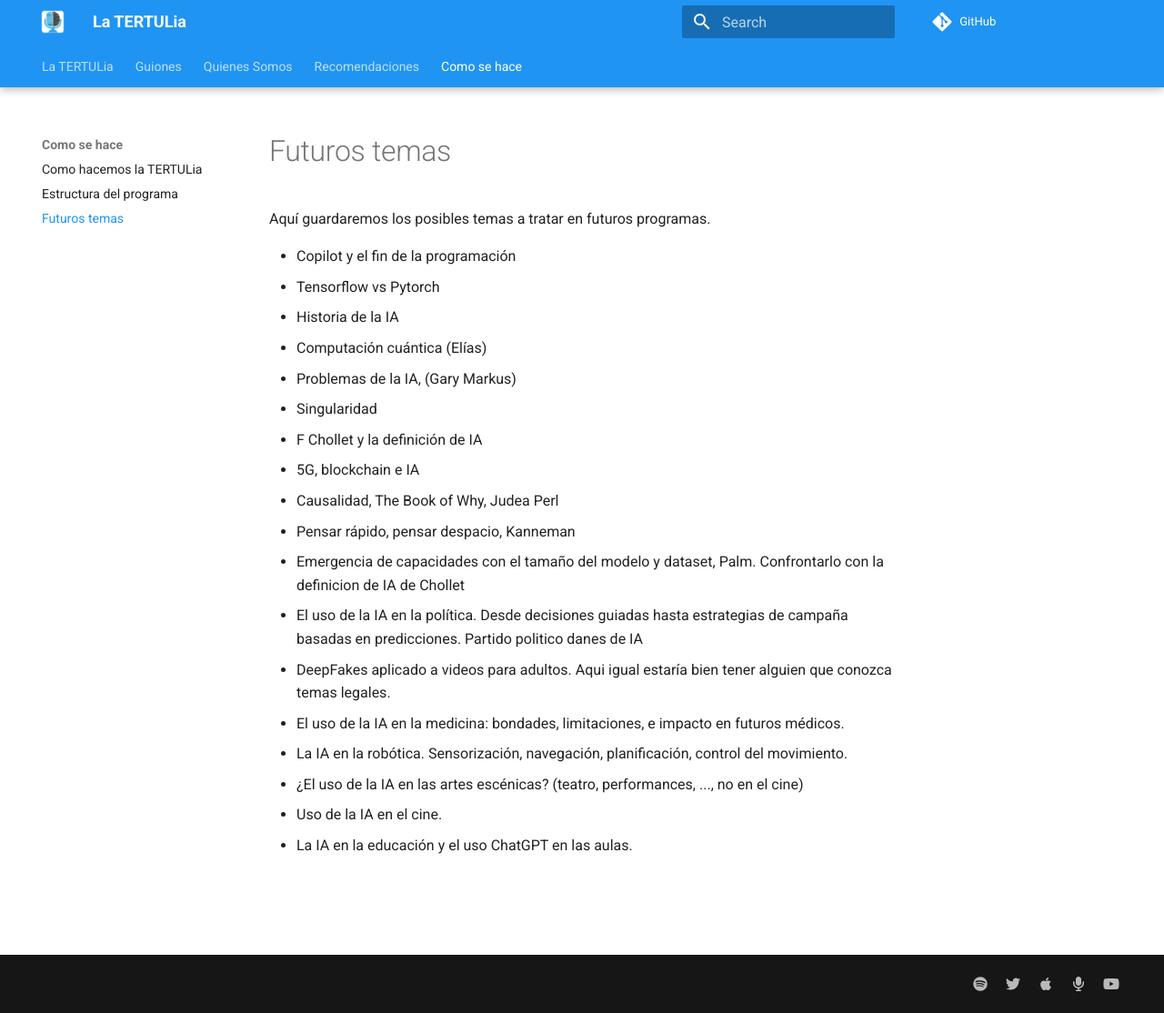
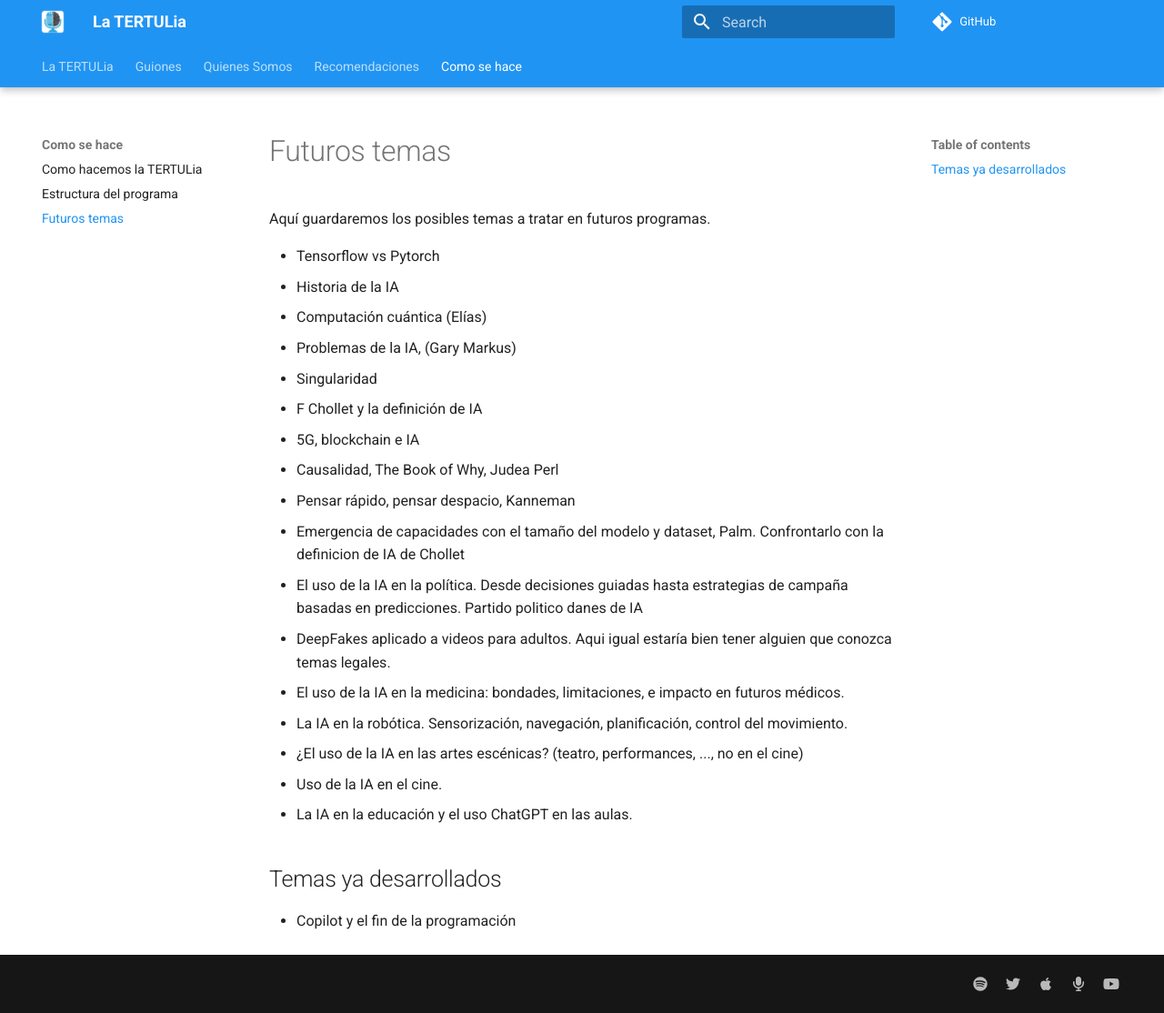
Before and after one commit to ironbar/tertulia_inteligencia_artificial, an MkDocs documentation site: the page built from docs/como-se-hace/futuros-temas.md, in a window 1280 px wide and 1114 px high. Shown: the whole window at 91% size. Built offline with MkDocs 1.6.1 and Material for MkDocs 9.7.7, drawn with Linux system fonts in a browser that asks for light colours; comment, search, counter and statistics services are not loaded.

Commit message:
updated future topics

```diff
--- a/docs/como-se-hace/futuros-temas.md
+++ b/docs/como-se-hace/futuros-temas.md
@@ -20,3 +19,7 @@ Aquí guardaremos los posibles temas a tratar en futuros programas.
 - ¿El uso de la IA en las artes escénicas? (teatro, performances, ..., no en el cine)
 - Uso de la IA en el cine.
 - La IA en la educación y el uso ChatGPT en las aulas.
+
+## Temas ya desarrollados
+
+- Copilot y el fin de la programación
```
Also changed, not shown: other parts of docs/como-se-hace/futuros-temas.md (+0 -1 lines).
